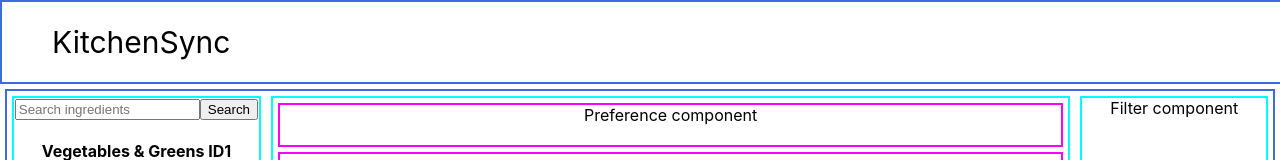
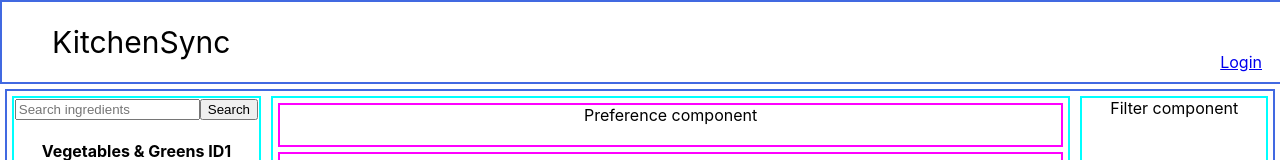
Before and after one commit to shujie1st/kitchen-sync, a React (Create React App) app in the folder client/: page / in a window 1280 px wide. Shown: the top 160 px of the page. Built offline with nearby package versions, Linux system fonts and the light colour scheme; no server answers.

Commit message:
create react route for login page

```diff
--- a/client/src/App.js
+++ b/client/src/App.js
@@ -4,11 +4,17 @@
 import Filter from './components/Filter';
 import './App.css';
 import Preference from './components/Preference';
+import Login from './components/Login';
+import { BrowserRouter, Routes, Route } from 'react-router-dom';
 
 function App() {
   return (
     <div className="App">
+      <BrowserRouter>
         <Navigation />
+        <Routes>
+          <Route path="/login" element={<Login />} />
+          <Route path="/" element={
             <main className="container">
               <Ingredient />
               <div className="container-center">
@@ -17,6 +23,9 @@
               </div>
               <Filter />
             </main>
+          } />
+        </Routes>
+      </BrowserRouter>
     </div>
   );
 }
--- a/client/src/components/Navigation.js
+++ b/client/src/components/Navigation.js
@@ -1,9 +1,12 @@
+import {Link} from "react-router-dom";
+
 function Navigation(){
   return (
       <nav>
         <span className="nav-text">KitchenSync</span>
 
         <div className="nav-right">
+          <Link to="/login">Login</Link>
         </div>
       </nav>
   );
```
Lines whose indentation alone changed are shown as unchanged.
